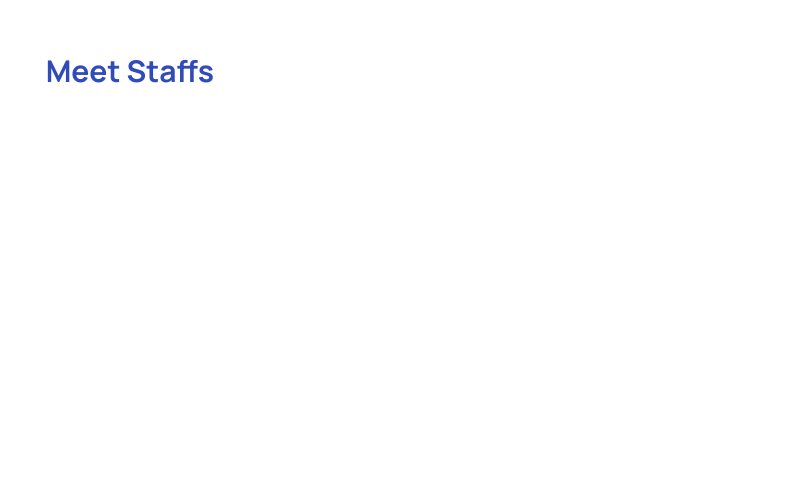
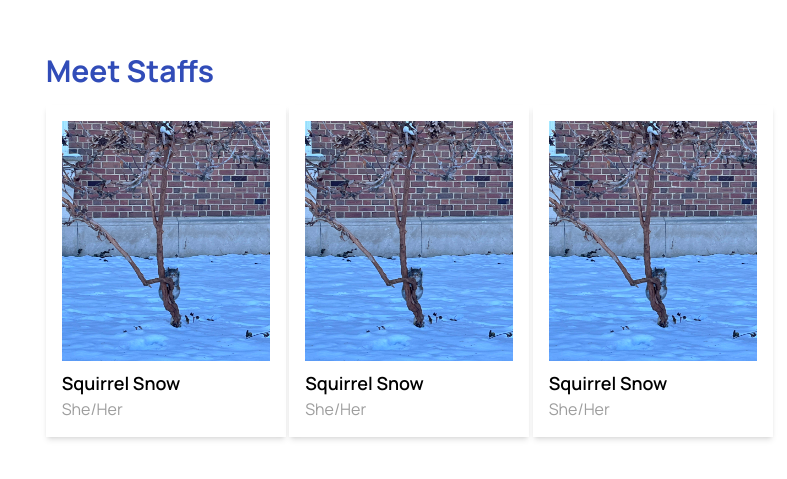
Before and after one commit to drschatz/cs-128-live-web, a Next.js app: page /support in a window 1280 px wide. Shown: the part 1635-2114 px from the top of the page, without its empty margins (493-1280 px from the left). Before the commit the page ends 1804 px from the top, so only its background shows below. Built offline with nearby package versions, Linux system fonts and the light colour scheme.

Commit message:
add the support/meet staff cards

```diff
--- a/src/app/support/page.js
+++ b/src/app/support/page.js
@@ -71,6 +71,56 @@ const page = () => {
             <h1 className="text-3xl font-bold mb-4 text-accent" id="contact">
               Meet Staffs
             </h1>
+            <div className="grid grid-cols-3 gap-4">
+              <div className="flex flex-col col-span-1  justify-center bg-white p-4 rounded-lg shadow-md w-60">
+                <div>
+                  <Image
+                    src={squ}
+                    alt="Profile Image"
+                    className="w-60 h-60 rounded-md mb-2"
+                    width={60}
+                    height={60}
+                  />
+                </div>
+                <div>
+                  <h3 className="text-lg font-semibold ">Squirrel Snow</h3>
+                  <h4 className="text-gray/70 text-md">She/Her</h4>
+                </div>
+                {/* <div className="flex items-center justify-center"></div> */}
+              </div>
+              <div className="flex flex-col col-span-1  justify-center bg-white p-4 rounded-lg shadow-md w-60">
+                <div>
+                  <Image
+                    src={squ}
+                    alt="Profile Image"
+                    className="w-60 h-60 rounded-md mb-2"
+                    width={60}
+                    height={60}
+                  />
+                </div>
+                <div>
+                  <h3 className="text-lg font-semibold ">Squirrel Snow</h3>
+                  <h4 className="text-gray/70 text-md">She/Her</h4>
+                </div>
+                {/* <div className="flex items-center justify-center"></div> */}
+              </div>
+              <div className="flex flex-col col-span-1  justify-center bg-white p-4 rounded-lg shadow-md w-60">
+                <div>
+                  <Image
+                    src={squ}
+                    alt="Profile Image"
+                    className="w-60 h-60 rounded-md mb-2"
+                    width={60}
+                    height={60}
+                  />
+                </div>
+                <div>
+                  <h3 className="text-lg font-semibold ">Squirrel Snow</h3>
+                  <h4 className="text-gray/70 text-md">She/Her</h4>
+                </div>
+                {/* <div className="flex items-center justify-center"></div> */}
+              </div>
+            </div>
           </div>
         </div>
       </div>
```
